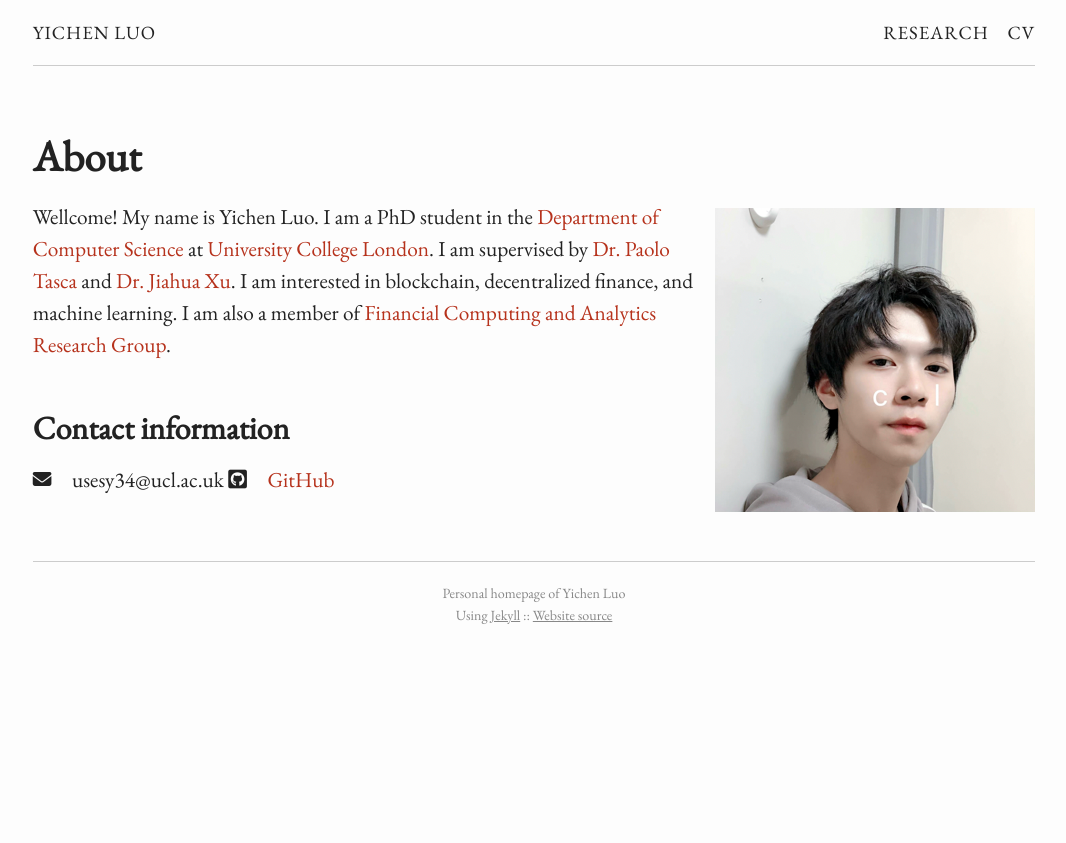
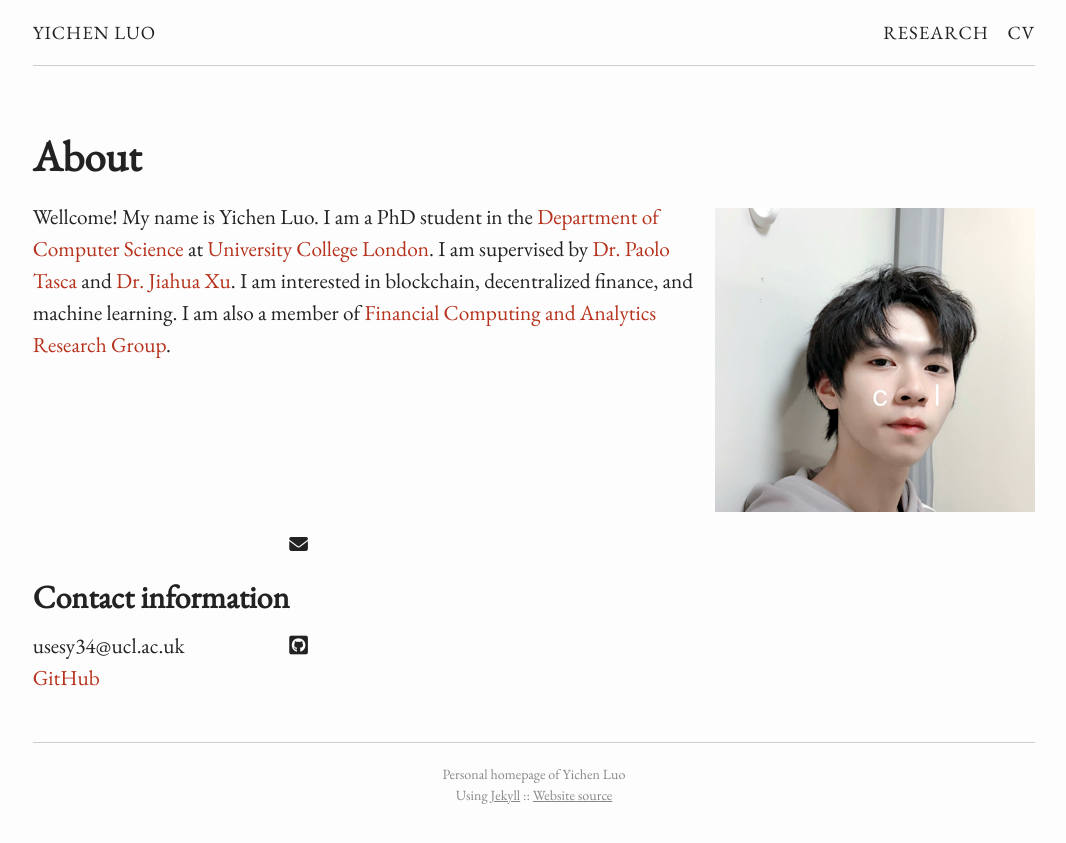
Before and after one commit to lyc0603/lyc0603.github.io, a Jekyll site: the page built from index.md, in a window 1280 px wide. Shown: the top 843 px of the page, without its empty margins (106-1172 px from the left). Built offline with Jekyll 4.4.1, drawn with Linux system fonts in a browser that asks for light colours.

Commit message:
change contact

```diff
--- a/_sass/_page.scss
+++ b/_sass/_page.scss
@@ -54,20 +54,8 @@
     display: block;
 }
 
-// dl.inline {
-//     width: 100%;
-//     display: grid;
-//     grid-template-columns: max-content auto;
-// }
-
-.inline dt {
-    display: inline-block; /* 将dt元素变成行内块元素 */
-    vertical-align: middle; /* 将dt元素垂直居中对齐 */
-    width: 30px; /* 设置dt元素的固定宽度 */
+dl.inline {
+    width: 100%;
+    display: grid;
+    grid-template-columns: max-content auto;
 }
-
-.inline dd {
-    display: inline-block; /* 将dd元素变成行内块元素 */
-    margin-left: 5px; /* 设置dd元素的左侧间距 */
-    vertical-align: middle; /* 将dd元素垂直居中对齐 */
-}
--- a/index.md
+++ b/index.md
@@ -8,8 +8,8 @@
 
 Wellcome! My name is Yichen Luo. I am a PhD student in the [Department of Computer Science](https://www.ucl.ac.uk/computer-science/ucl-computer-science) at [University College London](https://www.ucl.ac.uk/). I am supervised by [Dr. Paolo Tasca](https://www.paolotasca.com/) and [Dr. Jiahua Xu](https://jiahua-xu.com/). I am interested in blockchain, decentralized finance, and machine learning. I am also a member of [Financial Computing and Analytics Research Group](https://www.ucl.ac.uk/computer-science/research/research-groups/financial-computing-and-analytics).
 
-<h2>Contact information</h2>
  <dl class="inline">
+    <h2>Contact information</h2>
     <dt><i class="fa-solid fa-envelope fa-sm"></i></dt>
     <dd> {{ site.author.email }}</dd>
 
```
